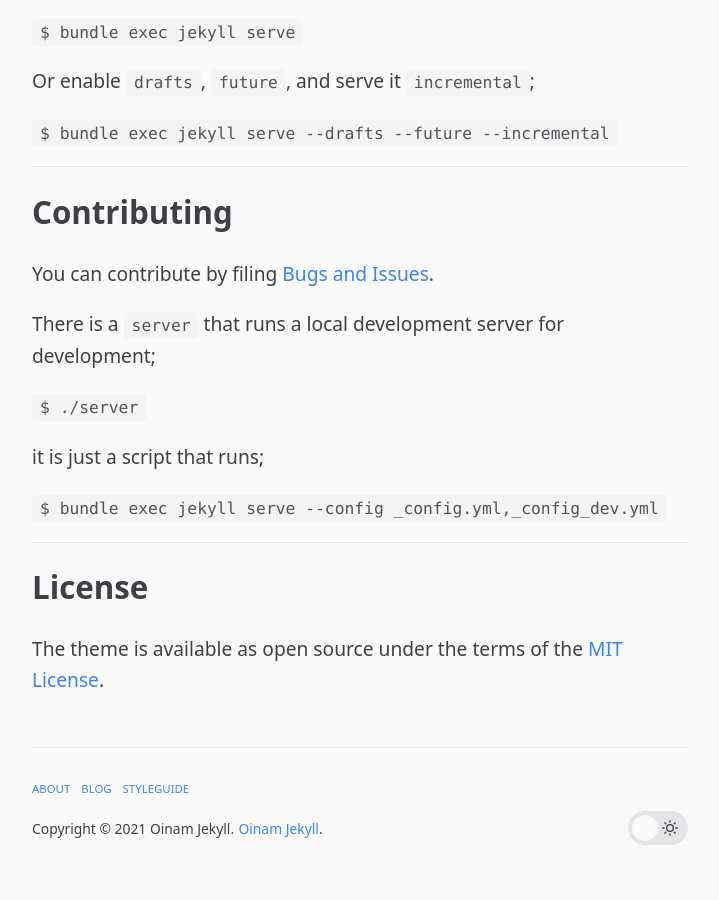
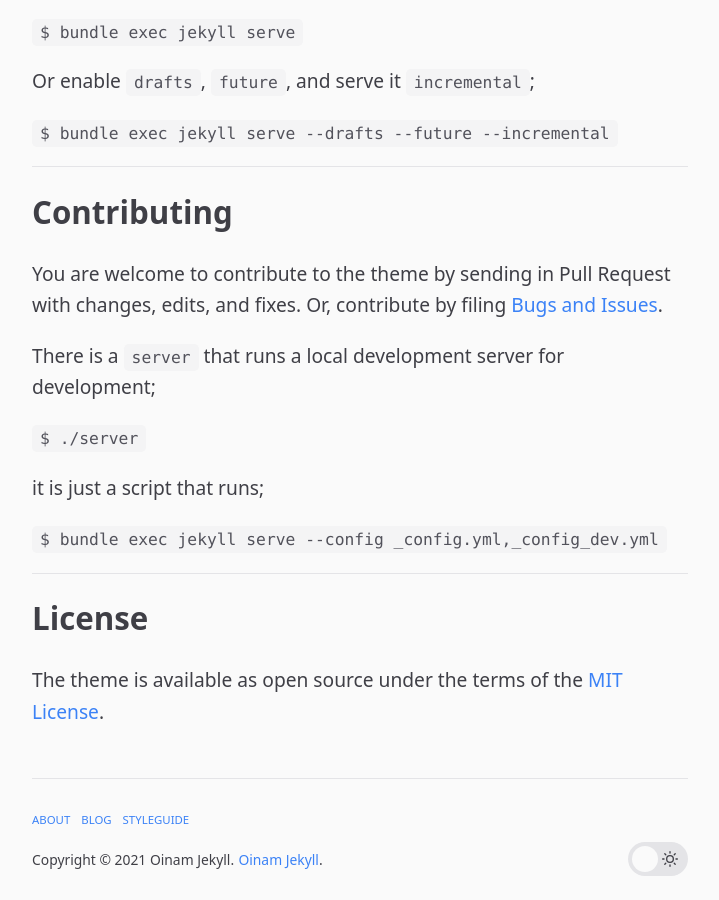
Before and after one commit to oinam/oinam-jekyll, a Jekyll site: the page built from index.md, in a window 1280 px wide and 900 px high, scrolled down 2448 px. Shown: the whole window, without its empty margins (280-999 px from the left). Built offline with Jekyll 4.4.1, drawn with Linux system fonts in a browser that asks for light colours; before the commit the page ends 3321 px from its top, so only the background shows below that.

Commit message:
Contributing - How to

```diff
--- a/index.md
+++ b/index.md
@@ -72,7 +72,7 @@ Or enable `drafts`, `future`, and serve it `incremental`;
 ---
 ## Contributing
 
-You can contribute by filing [Bugs and Issues](https://github.com/oinam/oinam-jekyll/issues).
+You are welcome to contribute to the theme by sending in Pull Request with changes, edits, and fixes. Or, contribute by filing [Bugs and Issues](https://github.com/oinam/oinam-jekyll/issues).
 
 There is a `server` that runs a local development server for development;
 
```
